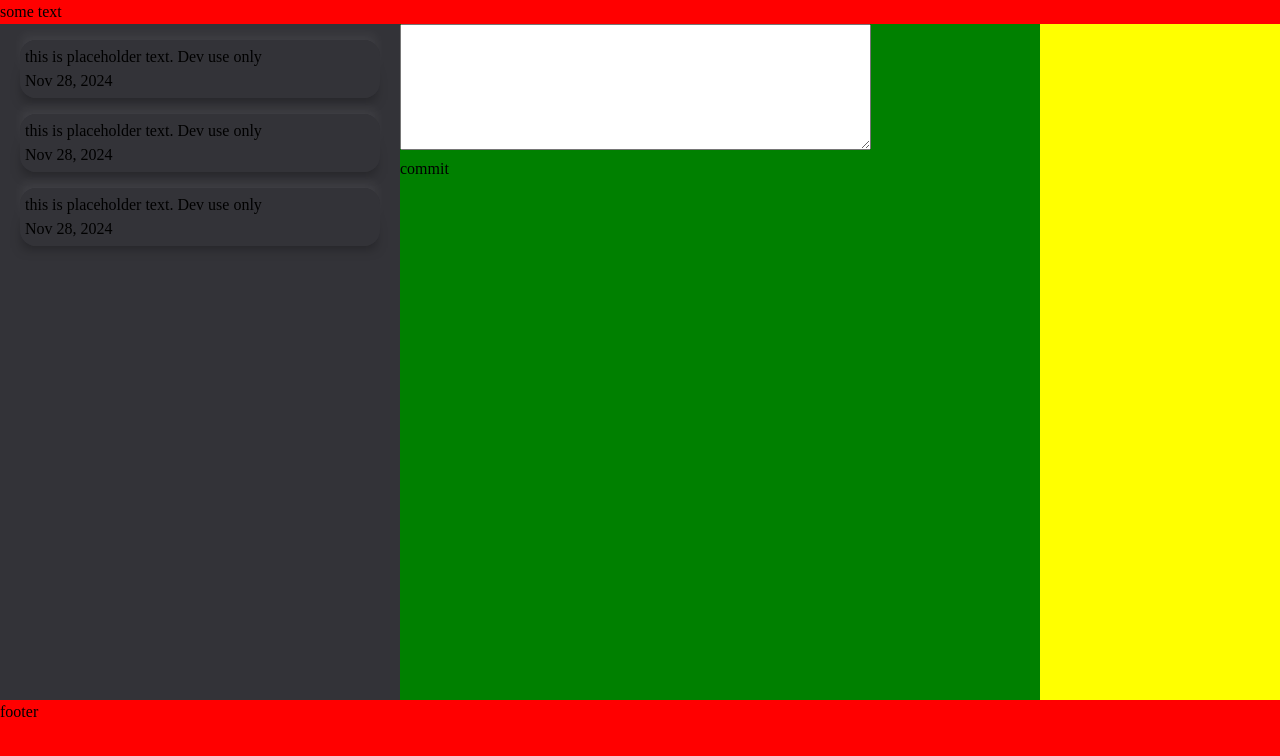
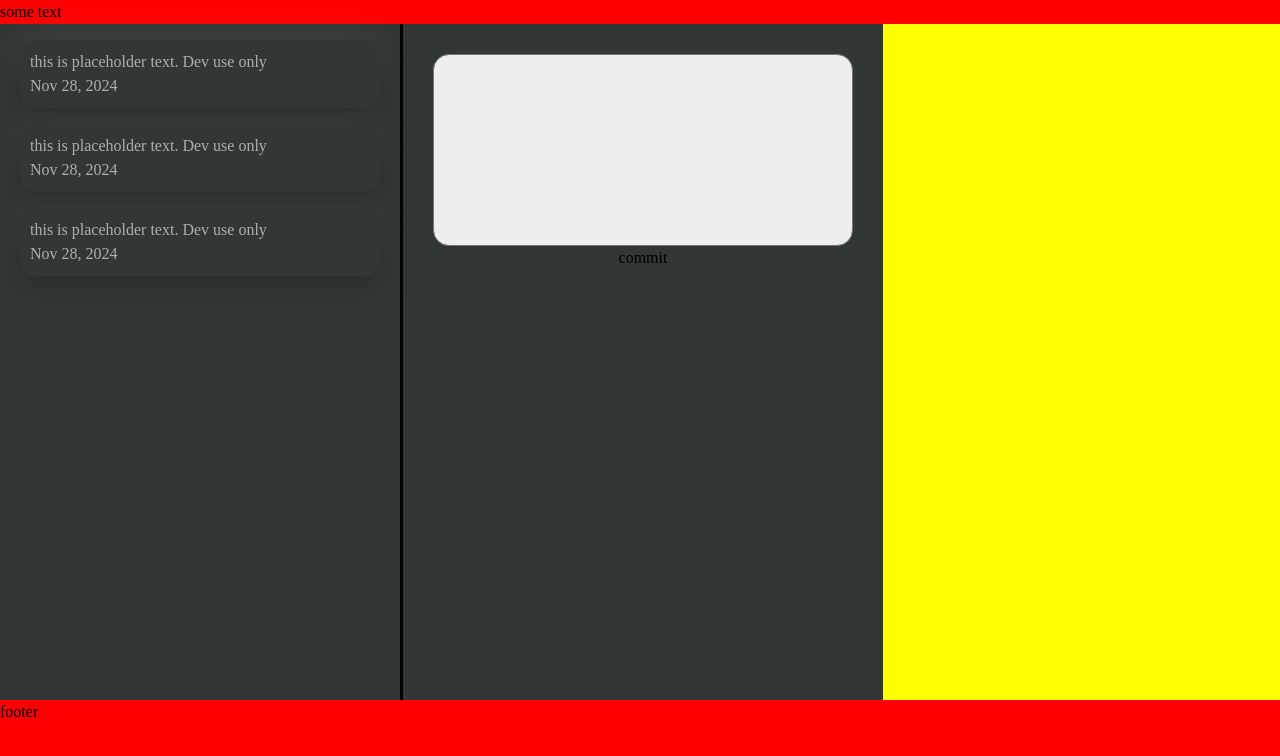
Before and after one commit to dencheek1/taskmanager, an Angular app: page / in a window 1280 px wide. Shown: the top 756 px of the page. Built offline with nearby package versions, Linux system fonts and the light colour scheme.

Commit message:
change style

```diff
--- a/src/app/components/item/item.component.html
+++ b/src/app/components/item/item.component.html
@@ -1,6 +1,6 @@
 <div class="item fancy-shadow">
     <div class="data ">
-        <div class="text">{{item().text}}</div>
+        <div class="text">{{item().text | length:45 }}</div>
         <div class="date">{{item().date | date}}</div>
     </div>
 </div>
--- a/src/app/components/item/item.component.scss
+++ b/src/app/components/item/item.component.scss
@@ -1,24 +1,40 @@
+@use '../../shared/style/colors';
+
 .item {
   width: 100%;
   border-radius: 1em;
   position: relative;
-  background-color: #333338;
-  padding: 5px;
+  background-color: colors.$main;
+  padding: 10px;
   font-size: 1em;
-  transition: 0.8s;
+  transition: 0.3s;
+  color: white;
+  text-wrap:wrap;
+
+  &.fancy-shadow {
+    &::before,
+    &::after {
+      opacity: 0.8;
+    }
+
+    &::after {
+      filter: blur(18px);
+      opacity: 1;
+    }
+  }
 
   &.fancy-shadow:hover {
     &::after {
-      filter: blur(15px);
-      opacity: 0.3;
+      filter: blur(6px);
+      opacity: 1;
     }
-    .data{
-        opacity:0.7;
+    .data {
+      opacity: 1;
     }
   }
   .data {
-    transition:inherit;
-    opacity:1;
+    transition: inherit;
+    opacity: 0.6;
   }
 }
 
--- a/src/app/components/item/item.component.ts
+++ b/src/app/components/item/item.component.ts
@@ -1,11 +1,12 @@
 import { Component, input } from '@angular/core';
 import { DataEntry } from '../../core/interface/data-entrence';
 import { CommonModule } from '@angular/common';
+import { LengthPipe } from '../../shared/pipes/length.pipe';
 
 @Component({
   selector: 'app-item',
   standalone: true,
-  imports: [CommonModule,],
+  imports: [CommonModule, LengthPipe],
   templateUrl: './item.component.html',
   styleUrl: './item.component.scss'
 })
--- a/src/app/components/task-form/task-form.component.html
+++ b/src/app/components/task-form/task-form.component.html
@@ -1,4 +1,5 @@
-<div class="form">
-<textarea name="item text" cols="50" rows="5" id=""></textarea>
-<div class="button">commit</div>
-</div>
+<form class="form" [formGroup]="inputForm">
+<textarea formControlName="text" (keydown.enter)="$event.preventDefault()" (input)="textChange($event)" name="item text" spellcheck="off" maxlength="300" wrap="hard" id=""></textarea>
+ <!-- <input type="text"> -->
+<div class="button" (mouseup)="addItem()">commit</div>
+</form>
--- a/src/app/components/task-form/task-form.component.scss
+++ b/src/app/components/task-form/task-form.component.scss
@@ -1,5 +1,21 @@
-.form{
-    height:100%;
+@use '../../shared/style/colors';
+
+.form {
+  height: 100%;
+  width: 480px;
+  background-color: colors.$main;
+  display:flex;
+  flex-direction:column;
+  align-items:center;
+  padding: 30px;
+  textarea {
     width:100%;
-    background-color:green;
+    height: 12em;
+    padding:0.5em;
+    resize: none;
+    outline:none;
+    background-color:#eee;
+    color:#333;
+  border-radius:1em;
+  }
 }
--- a/src/app/components/task-form/task-form.component.ts
+++ b/src/app/components/task-form/task-form.component.ts
@@ -1,12 +1,32 @@
-import { Component } from '@angular/core';
+import { Component, inject } from '@angular/core';
+import { DataService } from '../../core/service/data-service/data-service.service';
+import { State } from '../../core/interface/data-entrence';
+import { FormBuilder, FormGroup, FormControl, ReactiveFormsModule } from '@angular/forms';
 
 @Component({
   selector: 'app-task-form',
   standalone: true,
-  imports: [],
+  imports: [ReactiveFormsModule],
   templateUrl: './task-form.component.html',
-  styleUrl: './task-form.component.scss'
+  styleUrl: './task-form.component.scss',
 })
 export class TaskFormComponent {
-
+  private dataService = inject(DataService);
+  private fb = inject(FormBuilder);
+  inputForm = this.fb.group({
+    text: [''],
+  });
+  textChange(e: Event) {
+    let ev = e as KeyboardEvent;
+    console.log(ev.key)
+    // this.inputForm.get('text')?.setValue();
+  }
+  addItem() {
+    this.dataService.addItem({
+      date: new Date(),
+      state: State.new,
+      text:this.inputForm.get('text')?.value ?? 'none',
+    });
+    console.log(this.inputForm.value);
+  }
 }
--- a/src/app/components/task-widget/task-widget.component.scss
+++ b/src/app/components/task-widget/task-widget.component.scss
@@ -1,9 +1,12 @@
+@use '../../shared/style/colors';
+
 .task-form{
-    width:50vw;
+    // width:50vw;
     height:100%;
     position:absolute;
     left:100%;
     top:0;
+    border-left: 3px solid black;
 }
 
 .wrapper{
@@ -17,5 +20,5 @@
     position:inherit;
     height: 100%;
     width:100%;
-    background-color:#333338;
+    background-color:colors.$main;
 }
--- /dev/null
+++ b/src/app/shared/pipes/length.pipe.ts
@@ -0,0 +1,13 @@
+import { Pipe, PipeTransform } from '@angular/core';
+
+@Pipe({
+  name: 'length',
+  standalone: true
+})
+export class LengthPipe implements PipeTransform {
+
+  transform(value: string, args: number): unknown {
+    return value.length > args ? value.slice(0,args - 3) +'...': value;
+  }
+
+}
--- /dev/null
+++ b/src/app/shared/style/_colors.scss
@@ -0,0 +1,2 @@
+$main :#313636;
+$textColor:#d3d3d3;
```
Also changed, not shown: 1 other file (tests, documents, lock files or other folders).
